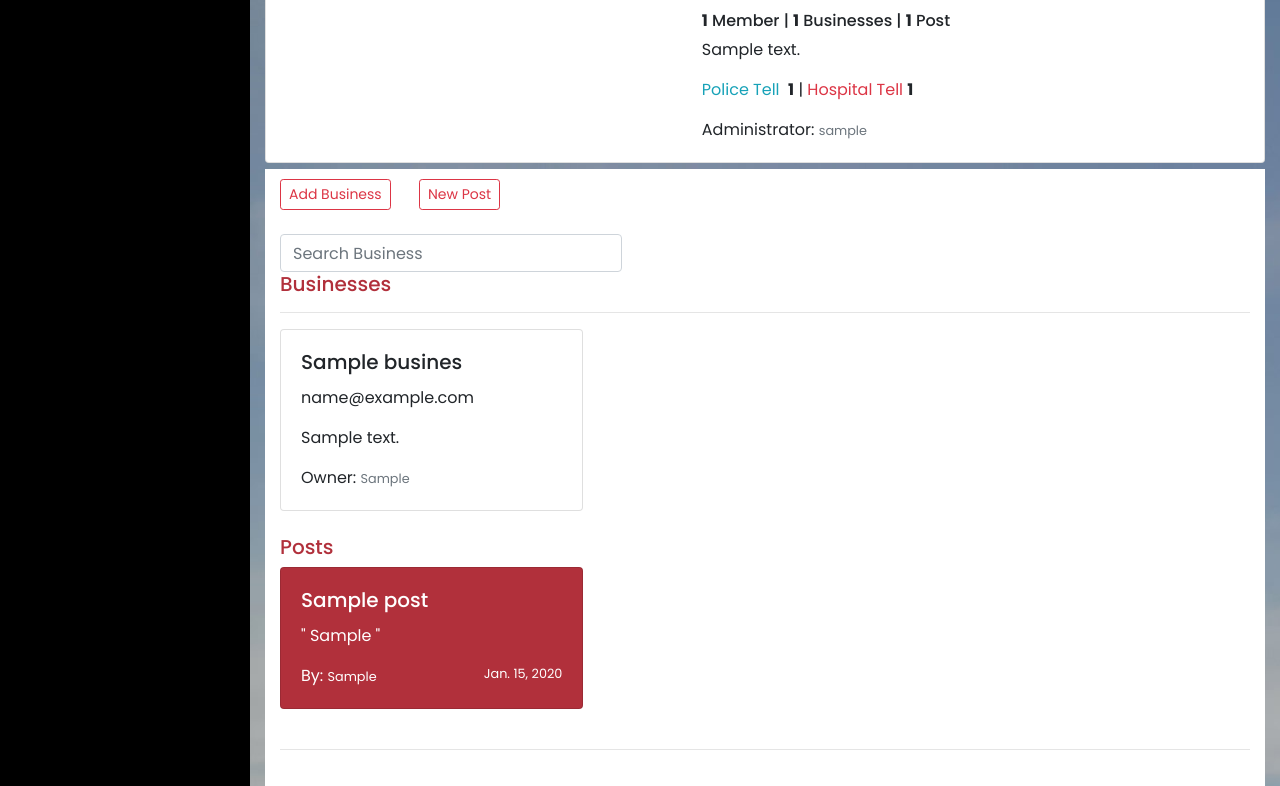
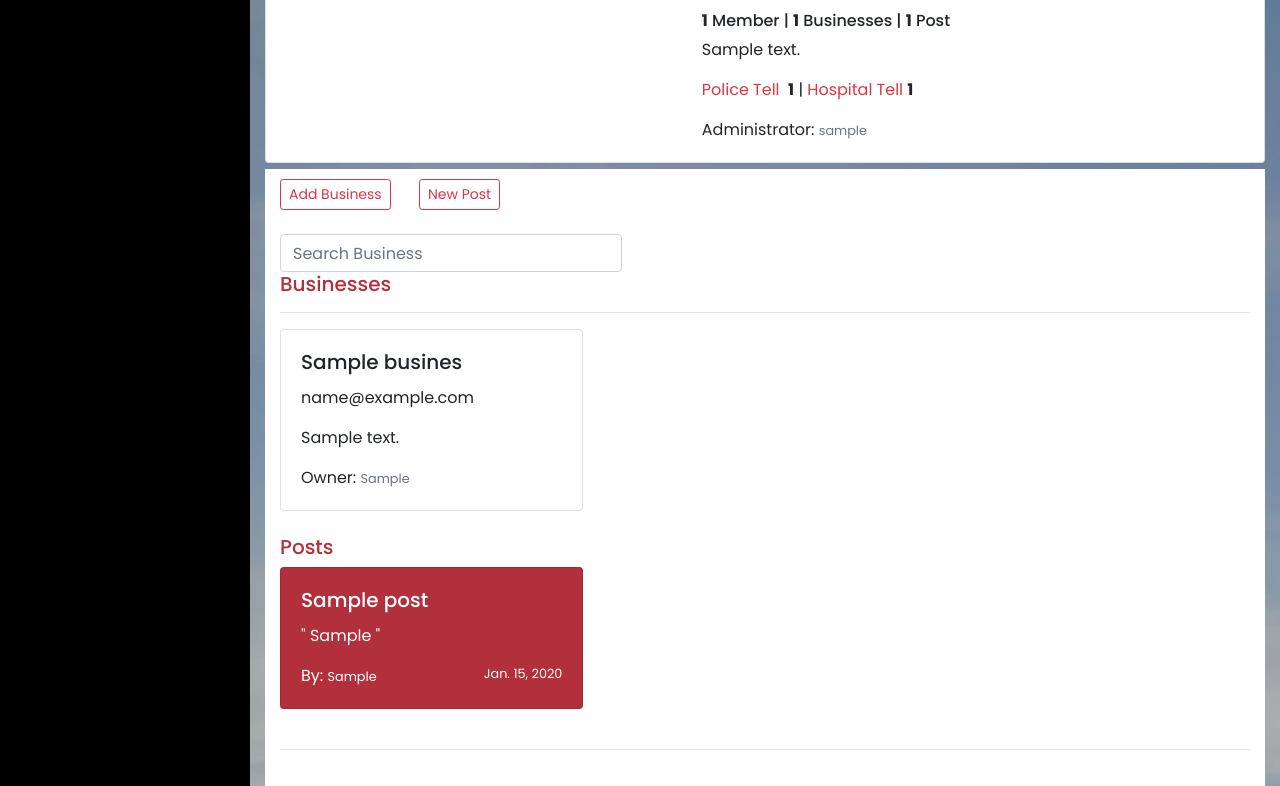
Before and after one commit to maureenndiema/My-Neighbourhood, a Django app: page /single_hood/1 in a window 1280 px wide. Shown: the part 166-952 px from the top of the page. Run offline with Django 4.2, Linux system fonts and the light colour scheme; tables that the repository leaves empty hold one stand-in row (values such as "Sample post"); some libraries are stand-ins or nearby versions.

Commit message:
updating styling

```diff
--- a/hoodapp/templates/single_hood.html
+++ b/hoodapp/templates/single_hood.html
@@ -20,7 +20,7 @@
                                 {{ hood.hood_post.count }}</strong> Post{{ hood.hood_post.count|pluralize }}
                             </h6>
                             <p class="card-text">{{hood.description}}</p>
-                            <p class="card-text"><span class="text-info">Police Tell</span>
+                            <p class="card-text"><span class="text-danger">Police Tell</span>
                                 &nbsp;<strong>{{hood.police_number}}</strong> |
                                 <span class="text-danger">Hospital Tell</span> <strong>{{hood.health_tell}}</strong></p>
                             <p class="card-text">Administrator: <small class="text-muted">
```
